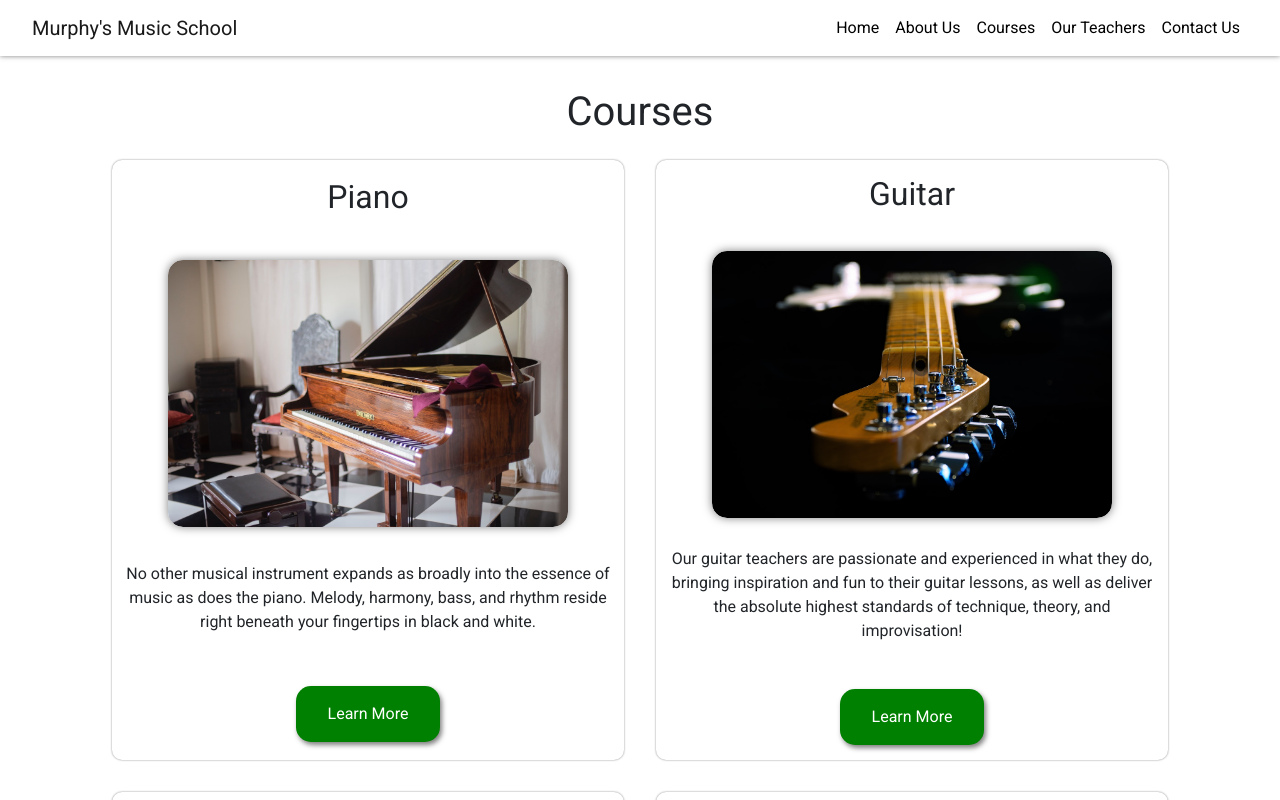
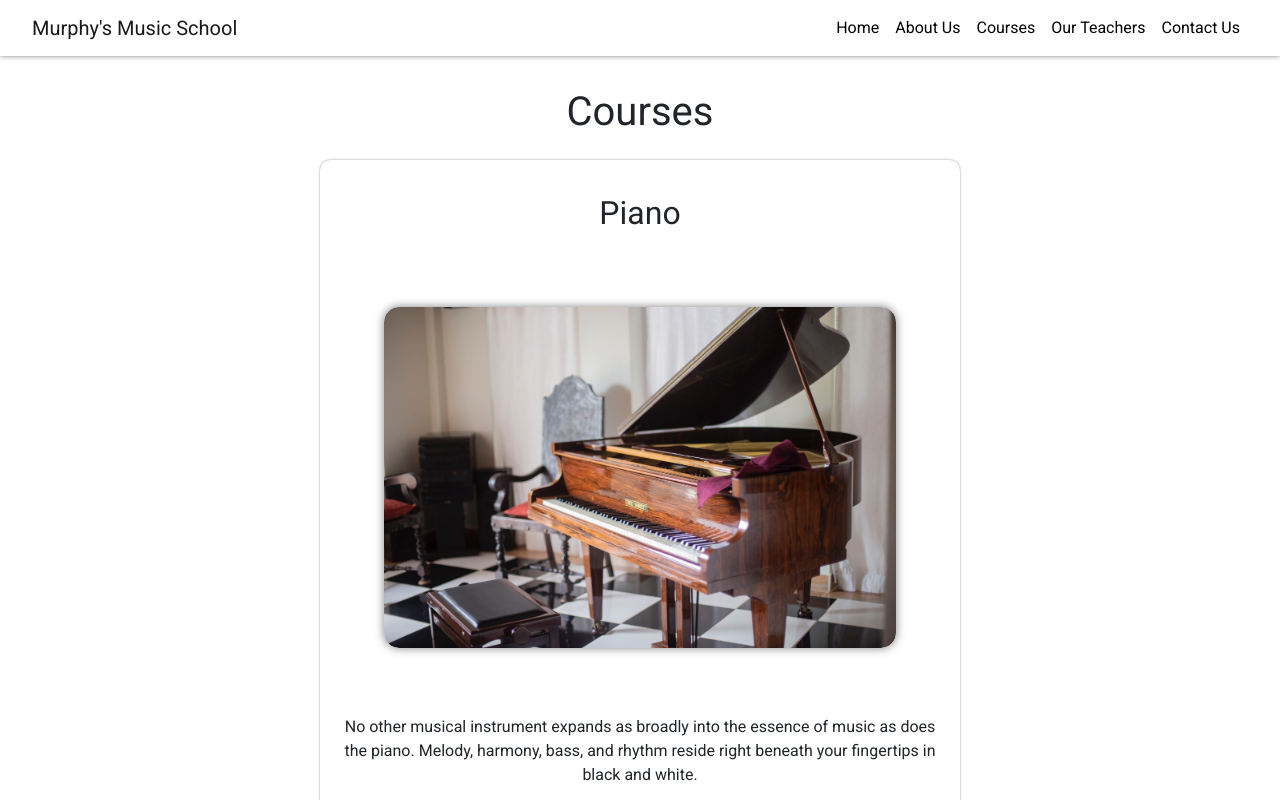
Before and after one commit to ColinJhEdwards/murphy-music-school, a React (Create React App) app: page /courses in a window 1280 px wide. Shown: the top 800 px of the page. Built offline with nearby package versions, Linux system fonts and the light colour scheme.

Commit message:
changed layout of courses page and added minor animations to course details

```diff
--- a/src/animations.js
+++ b/src/animations.js
@@ -21,6 +21,14 @@ export const pageAnimation = {
     transition: {
       duration: 0.5,
     },
+  },
+};
+
+export const width = {
+  hidden: { width: "0%" },
+  show: {
+    width: "100%",
+    transition: { duration: 1 },
   },
 };
 
--- a/src/components/CourseCard.js
+++ b/src/components/CourseCard.js
@@ -34,8 +34,8 @@ const StyledCard = styled(motion.div)`
   flex-direction: column;
   justify-content: space-around;
   align-items: center;
-  width: 40%;
-  height: 600px;
+  width: 50%;
+  height: 800px;
   margin: 1rem;
   text-align: center;
   transition: all ease 0.5s;
@@ -46,7 +46,7 @@ const StyledCard = styled(motion.div)`
     }
   }
   img {
-    width: 400px;
+    width: 100%;
     border-radius: 15px;
     box-shadow: 0px 0px 10px rgba(0, 0, 0, 0.5);
     transition: all ease 2s;
@@ -73,6 +73,7 @@ const Hide = styled.div`
   overflow: hidden;
   border-radius: 15px;
   box-shadow: 0px 0px 10px rgba(0, 0, 0, 0.5);
+  width: 80%;
 `;
 
 export default CourseCard;
--- a/src/components/CourseDetail.js
+++ b/src/components/CourseDetail.js
@@ -1,7 +1,7 @@
 import React from "react";
 import styled from "styled-components";
 import { motion } from "framer-motion";
-import { pageAnimation, fade } from "../animations";
+import { pageAnimation, fade, width } from "../animations";
 import ScrollTop from "./ScrollTop";
 
 const CourseDetail = ({
@@ -27,19 +27,19 @@ const CourseDetail = ({
         <div>
           <h1>{title}</h1>
         </div>
-        <Line></Line>
-        <div className="details">
+        <Line variants={width}></Line>
+        <motion.div variants={fade} className="details">
           <img src={imgLand} alt={title} />
           <h2>History of {title}</h2>
           <p>{history}</p>
-        </div>
-        <motion.div className="details">
+        </motion.div>
+        <motion.div variants={fade} className="details">
           <img src={img2} alt={title} />
           <h2>Why {title}?</h2>
           <p>{header}</p>
           <p>{why}</p>
         </motion.div>
-        <motion.div className="details">
+        <motion.div variants={fade} className="details">
           <img src={img3} alt={title} />
           <h2>How long will it take to learn?</h2>
           <p>{howLong}</p>
@@ -74,6 +74,7 @@ const StyledCourse = styled(motion.section)`
     }
     img {
       border-radius: 15px;
+      width: 100%;
     }
   }
 `;
--- a/src/pages/Courses.js
+++ b/src/pages/Courses.js
@@ -46,9 +46,9 @@ const StyledCourses = styled(motion.section)`
   .courseList {
     min-height: 90vh;
     display: flex;
+    flex-direction: column;
     justify-content: center;
     align-items: center;
-    flex-wrap: wrap;
   }
 `;
 
```
